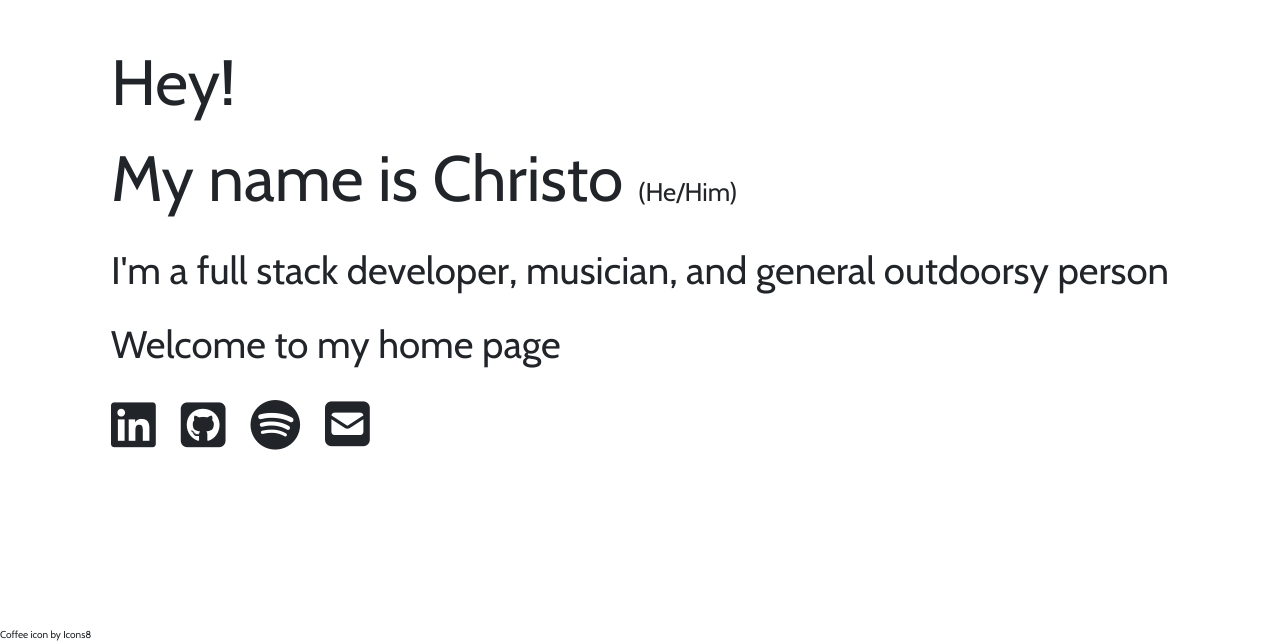
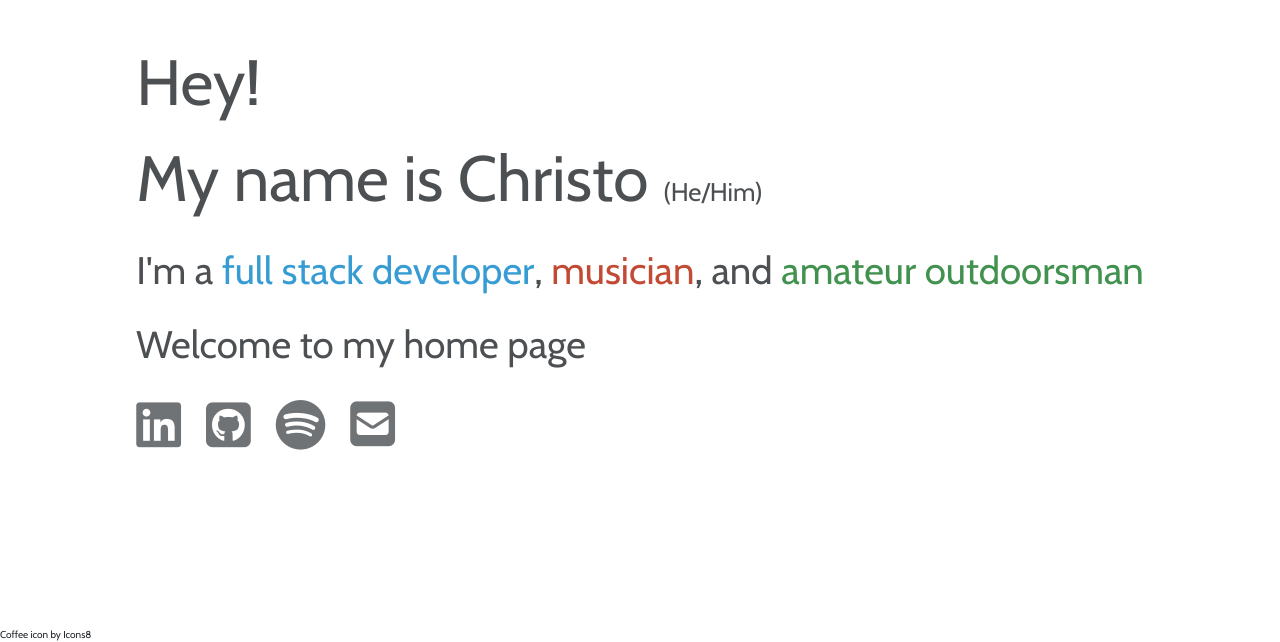
Before and after one commit to somecallmehans/christian-website, a React (Create React App) app: page / in a window 1280 px wide. Shown: the part 158-800 px from the top of the page. Built offline with nearby package versions, Linux system fonts and the light colour scheme.

Commit message:
colors and dropshadow

```diff
--- a/src/components/Home.js
+++ b/src/components/Home.js
@@ -25,10 +25,17 @@ export default function Home() {
         My name is Christo <span>(He/Him)</span>
       </div>
       <div className={`home-text-content mt-3 ${animate}-2`}>
-        I'm a <Tooltip content={TOOLTIP_TEXT.DEV}>full stack developer</Tooltip>
-        , <Tooltip content={TOOLTIP_TEXT.MUSIC}>musician</Tooltip>, and{" "}
+        I'm a{" "}
+        <Tooltip content={TOOLTIP_TEXT.DEV}>
+          <span className="color-blue">full stack developer</span>
+        </Tooltip>
+        ,{" "}
+        <Tooltip content={TOOLTIP_TEXT.MUSIC}>
+          <span className="color-red">musician</span>
+        </Tooltip>
+        , and{" "}
         <Tooltip content={TOOLTIP_TEXT.OUTDOORS}>
-          general outdoorsy person
+          <span className="color-green">amateur outdoorsman</span>
         </Tooltip>
       </div>
       <div className={`home-text-content mt-3 ${animate}-3`}>
--- a/src/components/Tooltip.js
+++ b/src/components/Tooltip.js
@@ -22,7 +22,9 @@ export default function Tooltip({ content, children }) {
       onMouseLeave={hideTip}
     >
       {children}
-      {active && <div className="tooltip-container top">{content}</div>}
+      {active && (
+        <div className="tooltip-container tooltip-fade">{content}</div>
+      )}
     </div>
   );
 }
--- a/src/constants.js
+++ b/src/constants.js
@@ -7,7 +7,7 @@ export const EMAIL = "mailto:christianwillanderson@gmail.com";
 export const TOOLTIP_TEXT = {
   DEV: "I have experience with a variety of front and backend technologies, including but not limited to: React/React-Native, Next, Svelte, Django, and various relational/nosql databases (Postgres/MySQL/Mongo).",
   MUSIC:
-    "Currently I play bass guitar in the Tory Silver band, with whom I've toured throughout the East Coast and Rust Belt. I've also been playing guitar for around 15 years.",
+    "I play bass guitar in the Tory Silver band, with whom I've toured throughout the East Coast and Rust Belt over the last few years. I've also been playing guitar for around 15 years and occasionally perform in a jazz combo.",
   OUTDOORS:
-    "I love hiking and biking, and I've gotten to camp across the United States- my favorite campgrounds can be found in Acadia NP and Badlands NP.",
+    "I love hiking and biking, and have camped across the United States- my favorite campgrounds can be found in Acadia NP and Badlands NP.",
 };
--- a/src/styles/App.css
+++ b/src/styles/App.css
@@ -1,4 +1,22 @@
 @import url("https://fonts.googleapis.com/css2?family=Cabin:ital,wght@0,400..700;1,400..700&display=swap");
+:root {
+  --main-blue: #0784ca;
+  --main-purple: #9d49be;
+  --main-green: #137724;
+  --main-red: #b41e02;
+}
+
+.color-blue {
+  color: var(--main-blue);
+}
+
+.color-green {
+  color: var(--main-green);
+}
+
+.color-red {
+  color: var(--main-red);
+}
 
 .App {
   height: 100vh;
@@ -32,19 +50,19 @@
 }
 
 .home-icon.linkedin:hover {
-  color: #0784ca;
+  color: var(--main-blue);
 }
 
 .home-icon.github:hover {
-  color: #9d49be;
+  color: var(--main-purple);
 }
 
 .home-icon.spotify:hover {
-  color: #137724;
+  color: var(--main-green);
 }
 
 .home-icon.email:hover {
-  color: #b41e02;
+  color: var(--main-red);
 }
 
 .icon-container {
--- a/src/styles/tooltip.css
+++ b/src/styles/tooltip.css
@@ -17,7 +17,24 @@
   z-index: 100;
   white-space: nowrap;
   text-wrap: wrap;
-  width: 600px;
+  width: 550px;
+  filter: drop-shadow(4px 4px 6px #a9a9a9);
+}
+
+.tooltip-fade {
+  opacity: 0;
+  animation: fadeIn 1s ease forwards;
+}
+
+@keyframes fadeIn {
+  0% {
+    opacity: 0;
+    transform: translateY(-30px);
+  }
+  100% {
+    opacity: 0.8;
+    transform: translateX(0);
+  }
 }
 
 @media screen and (max-width: 600px) {
```
